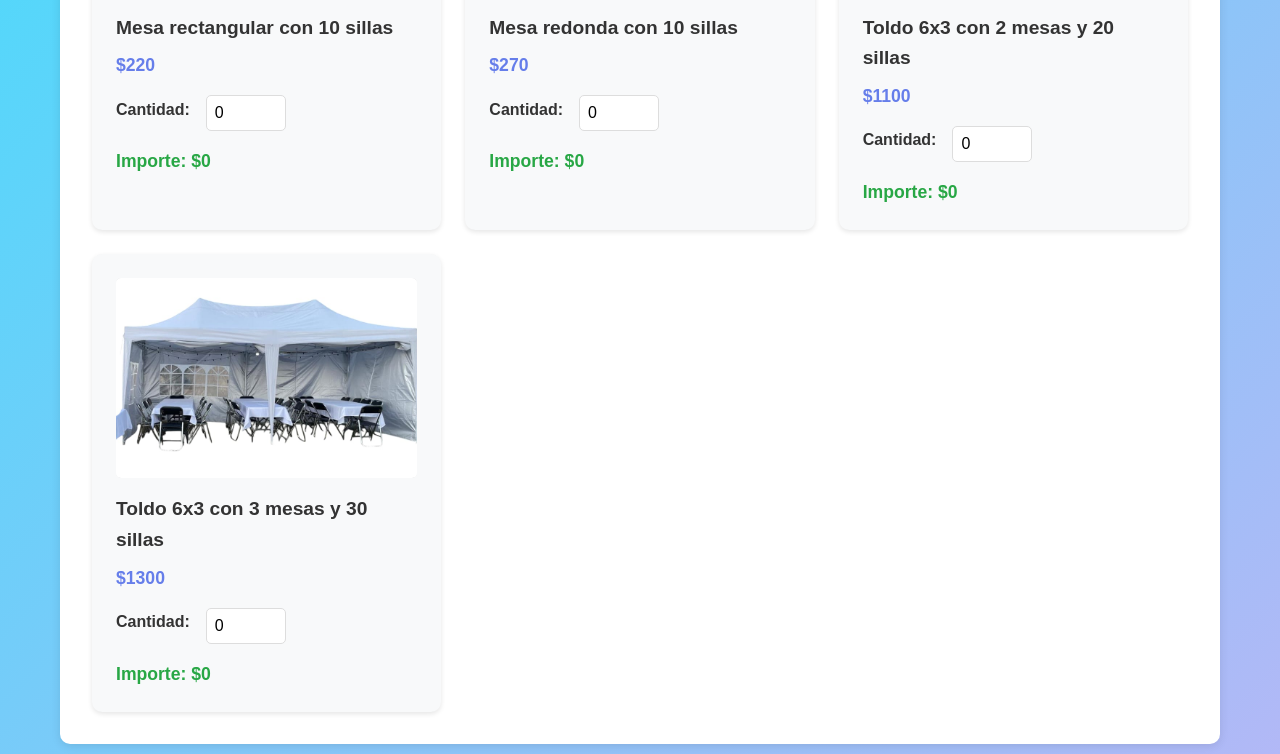
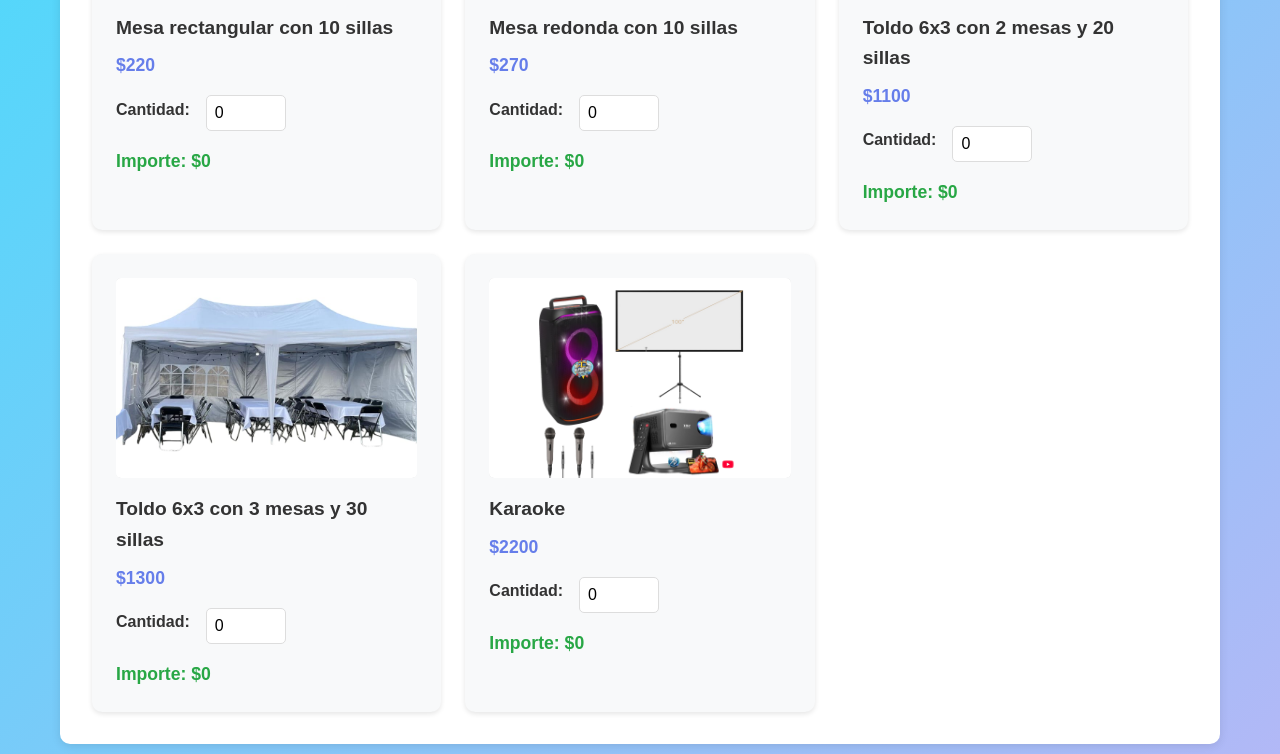
Before and after one commit to sourymar/alebrijes, a plain HTML site: page carrito.html in a window 1280 px wide. Shown: the part 663-1417 px from the top of the page. Drawn offline with Linux system fonts and the light colour scheme.

Commit message:
Agregar nuevo producto Karaoke a paquetes
- Producto: Karaoke
- Precio: $2200
- Imagen: karaoke.png

Co-authored-by: Copilot <223556219+Copilot@users.noreply.github.com>

```diff
--- a/carrito.html
+++ b/carrito.html
@@ -593,7 +593,8 @@
                 {name: "Mesa rectangular con 10 sillas", price: 220},
                 {name: "Mesa redonda con 10 sillas", price: 270},
                 {name: "Toldo 6x3 con 2 mesas y 20 sillas", price: 1100},
-                {name: "Toldo 6x3 con 3 mesas y 30 sillas", price: 1300}
+                {name: "Toldo 6x3 con 3 mesas y 30 sillas", price: 1300},
+                {name: "Karaoke", price: 2200}
             ]
         };
 
@@ -981,6 +982,8 @@
                 imageSrc = '<img src="brincolin5x4.jpeg" alt="Brincolin 5x4" style="width:100%;height:200px;object-fit:contain;background:white;border-radius:5px;">';
             } else if (product.name === 'Futbolito Infantil') {
                 imageSrc = '<img src="futbolito.jpeg" alt="Futbolito Infantil" style="width:100%;height:200px;object-fit:contain;background:white;border-radius:5px;">';
+            } else if (product.name === 'Karaoke') {
+                imageSrc = '<img src="karaoke.png" alt="Karaoke" style="width:100%;height:200px;object-fit:contain;background:white;border-radius:5px;">';
             } else {
                 imageSrc = '📦 Imagen';
             }
```
Also changed, not shown: karaoke.png (added).
